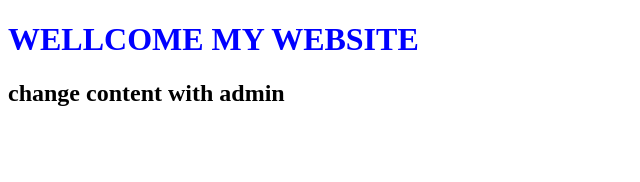
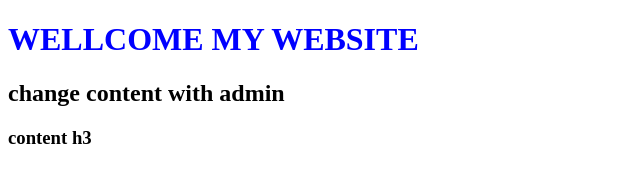
Before and after one commit to thangCodedao/my-website, a plain HTML site: page index.html in a window 1280 px wide. Shown: the whole page, without its empty margins (0-640 px from the left). Drawn offline with Linux system fonts and the light colour scheme.

Commit message:
Update index.html
add h3 element

```diff
--- a/index.html
+++ b/index.html
@@ -9,6 +9,7 @@
 <body>
     <h1>WELLCOME MY WEBSITE</h1>
     <h2>change content with admin </h2>
+    <h3>content h3</h3>
 
 </body>
 </html>
```
